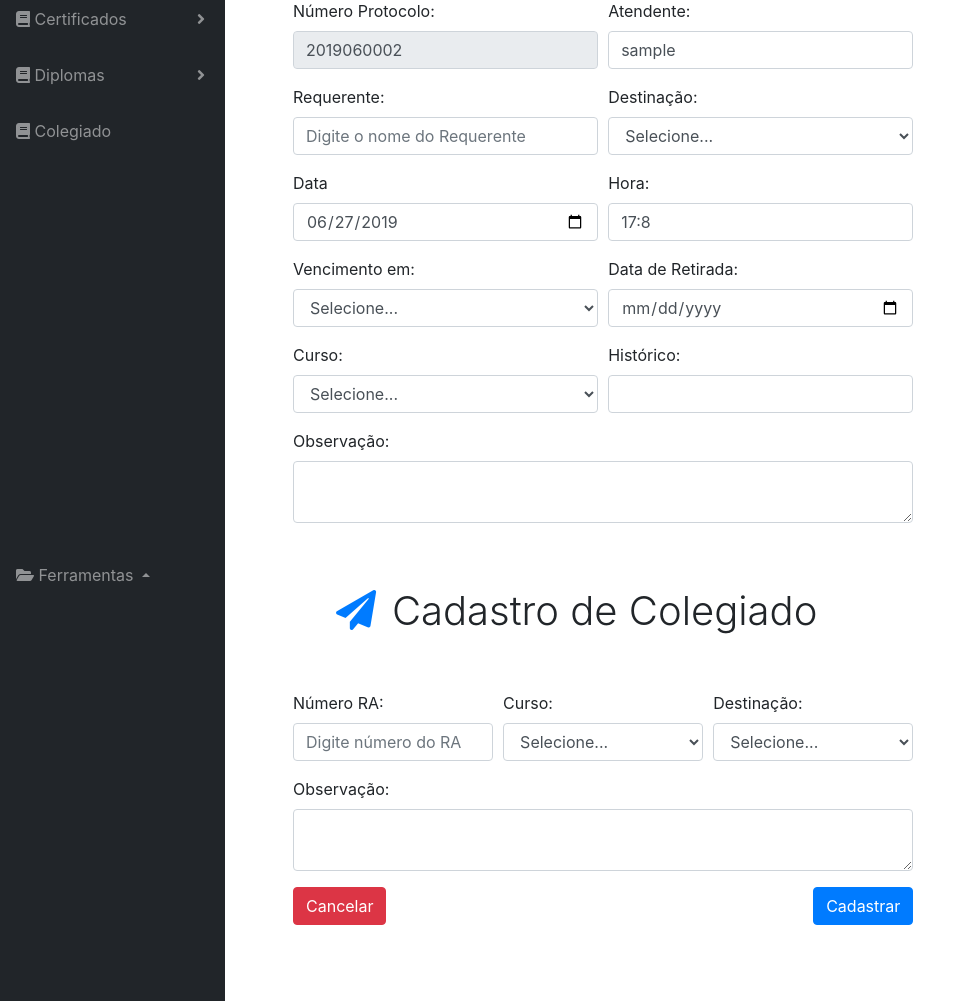
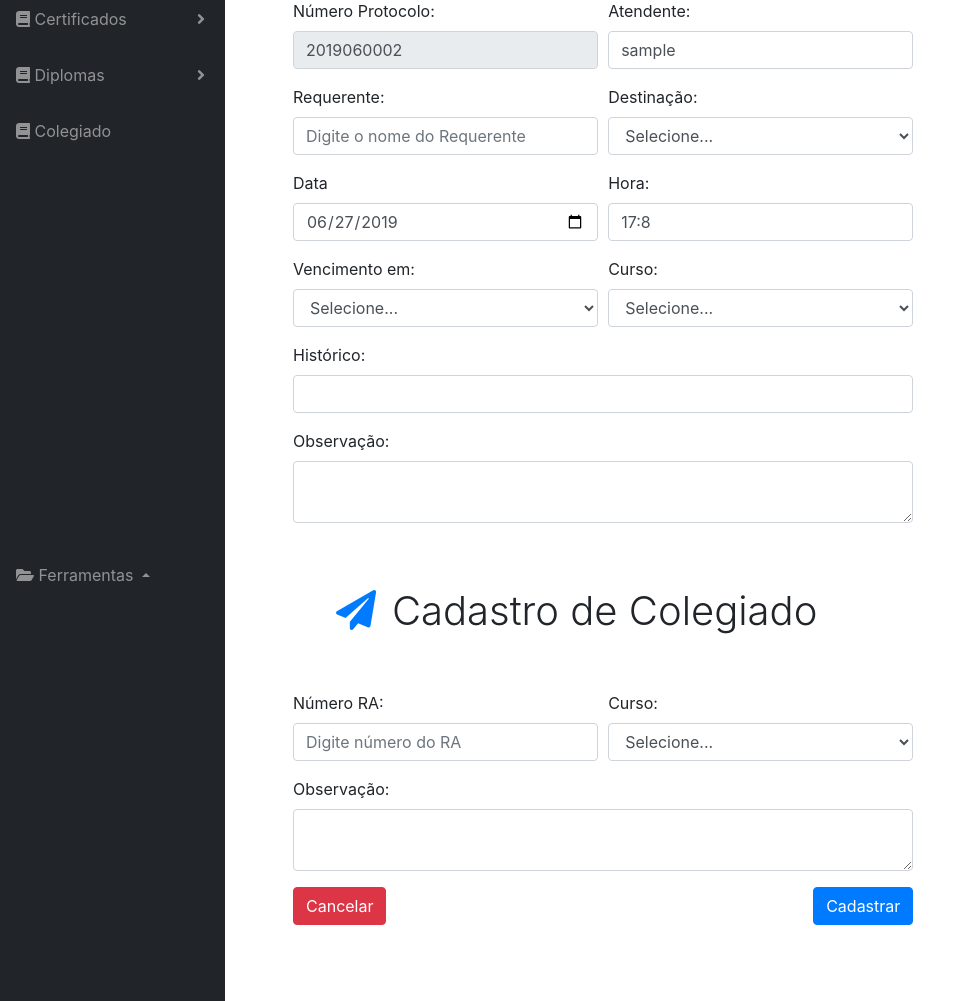
Before and after one commit to UEMGNUPSI/ControleProtocolo, a PHP site: page /addprotocolos.php in a window 1280 px wide. Shown: the part 185-1186 px from the top of the page, without its empty margins (0-960 px from the left). Run offline with PHP 8.4, Linux system fonts and the light colour scheme; the visitor is signed in with stand-in values (Sample User, id 1); tables that the repository leaves empty or names only in its code hold one stand-in row (values such as "Sample post"); some libraries are stand-ins or nearby versions.

Commit message:
65° Commit

```diff
--- a/addprotocolos.php
+++ b/addprotocolos.php
@@ -38,7 +38,7 @@
                     async: true,
                     data: formi,
                     success: function(response) {
-                        if (response == '1') {
+                        if (response == true) {
                             $('#myModal').modal('show');
                         } else {
                             $('#myModal2').modal('show');
@@ -184,25 +184,14 @@
                                     <select id="vencimento" class="form-control" name="vencimento">
 
                                         <option selected>Selecione...</option>
+                                        <option>Indefinido</option>
+
                                         <option>3 dias</option>
                                         <option>5 dias</option>
-
 
                                     </select>
 
                                 </div>
-
-
-                                <div class="form-group col-sm-6">
-
-                                    <label for="retirada">Data de Retirada:</label>
-                                    <input type="date" id="retirada" class="form-control" name="retirada" required="" placeholder="">
-
-                                </div>
-
-                            </div>
-
-                            <div class="form-row ml-5">
 
                                 <div class="form-group col-sm-6">
 
@@ -210,6 +199,7 @@
                                     <select id="curso" class="form-control" name="curso">
 
                                         <option selected>Selecione...</option>
+
 
                                         <?php
 
@@ -222,12 +212,15 @@
                                         }
                                         ?>
 
+
                                     </select>
 
                                 </div>
+                            </div>
 
+                                <div class="form-row ml-5">
 
-                                <div class="form-group col-sm-6">
+                                <div class="form-group col-sm-12">
 
                                     <label for="historico">Histórico:</label>
                                     <input type="text" id="historico" class="form-control" name="historico" placeholder="">
@@ -246,7 +239,6 @@
                                 </div>
 
 
-
                             </div>
 
 
@@ -260,7 +252,7 @@
                             </div>
                             <div class="form-row ml-5">
 
-                                <div class="form-group col-sm-4 ">
+                                <div class="form-group col-sm-6 ">
 
                                     <label for="numra">Número RA:</label>
                                     <input type="text" class="form-control" id="numra" name="numra" placeholder="Digite número do RA" required="" minlength="1" maxlength="10">
@@ -269,7 +261,7 @@
 
 
 
-                                <div class="form-group col-sm-4">
+                                <div class="form-group col-sm-6">
 
                                     <label for="cursocolegiado">Curso:</label>
                                     <select id="cursocolegiado" class="form-control" name="cursocolegiado">
@@ -284,27 +276,6 @@
                                         while ($dados = mysqli_fetch_assoc($consulta)) {
 
                                             echo "<option>" . $dados['curso'] . "</option>";
-                                        }
-                                        ?>
-
-                                    </select>
-
-                                </div>
-
-                                <div class="form-group col-sm-4">
-
-                                    <label for="encaminhamentocolegiado">Destinação:</label>
-                                    <select id="encaminhamentocolegiado" class="form-control" name="encaminhamentocolegiado">
-
-                                        <option selected>Selecione...</option>
-
-                                        <?php
-                                        $sql = "SELECT * FROM encaminhamento";
-                                        $consulta = mysqli_query($conn, $sql);
-
-                                        while ($dados = mysqli_fetch_assoc($consulta)) {
-
-                                            echo "<option>" .($dados['encaminhamento']) . "</option>";
                                         }
                                         ?>
 
--- a/conexao.php
+++ b/conexao.php
@@ -1,10 +1,13 @@
  <?php
-  $servername = "10.93.10.10";
+  $servername = "localhost";
   $database = "protocolos";
-  $username = "protocolos";
-  $password = "protocolos*01";
+  $username = "root";
+  $password = "";
 
     $conn = mysqli_connect($servername, $username, $password,  $database);
-
+    $mysqli=new mysqli($servername,$username,$password,$database);
 
 ?>
+
+<!-- $username = "protocolos";
+$password = "protocolos*01"; -->
```
Also changed, not shown: baixasColegiado.php (+1 -6 lines), baixasProtocolos.php (+1 -6 lines), baixasxentregaproto.php (+1 -6 lines), funcoes/adicionarproto.php (+7 -5 lines), bluefocoslogo.png (deleted), uemg.png (deleted).
